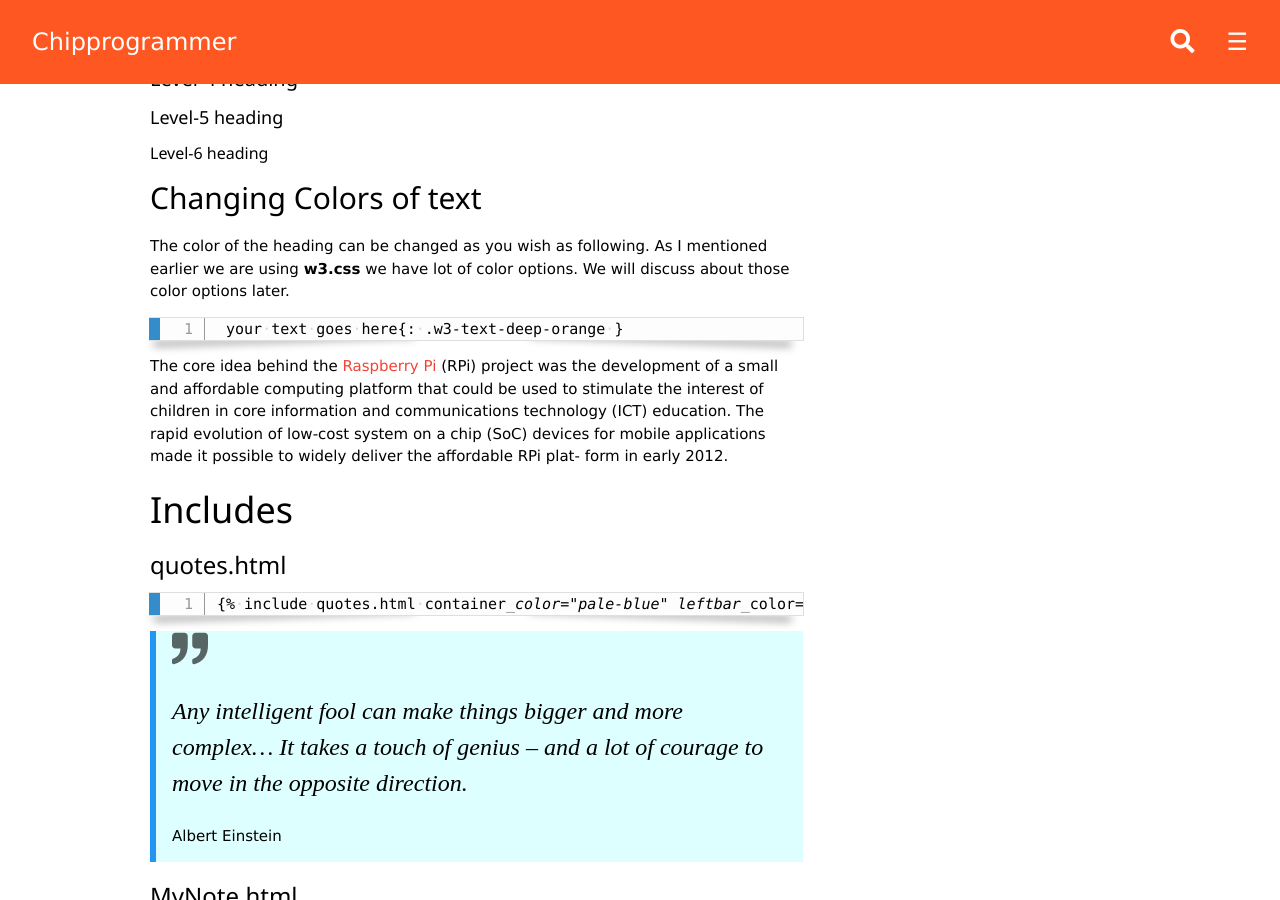
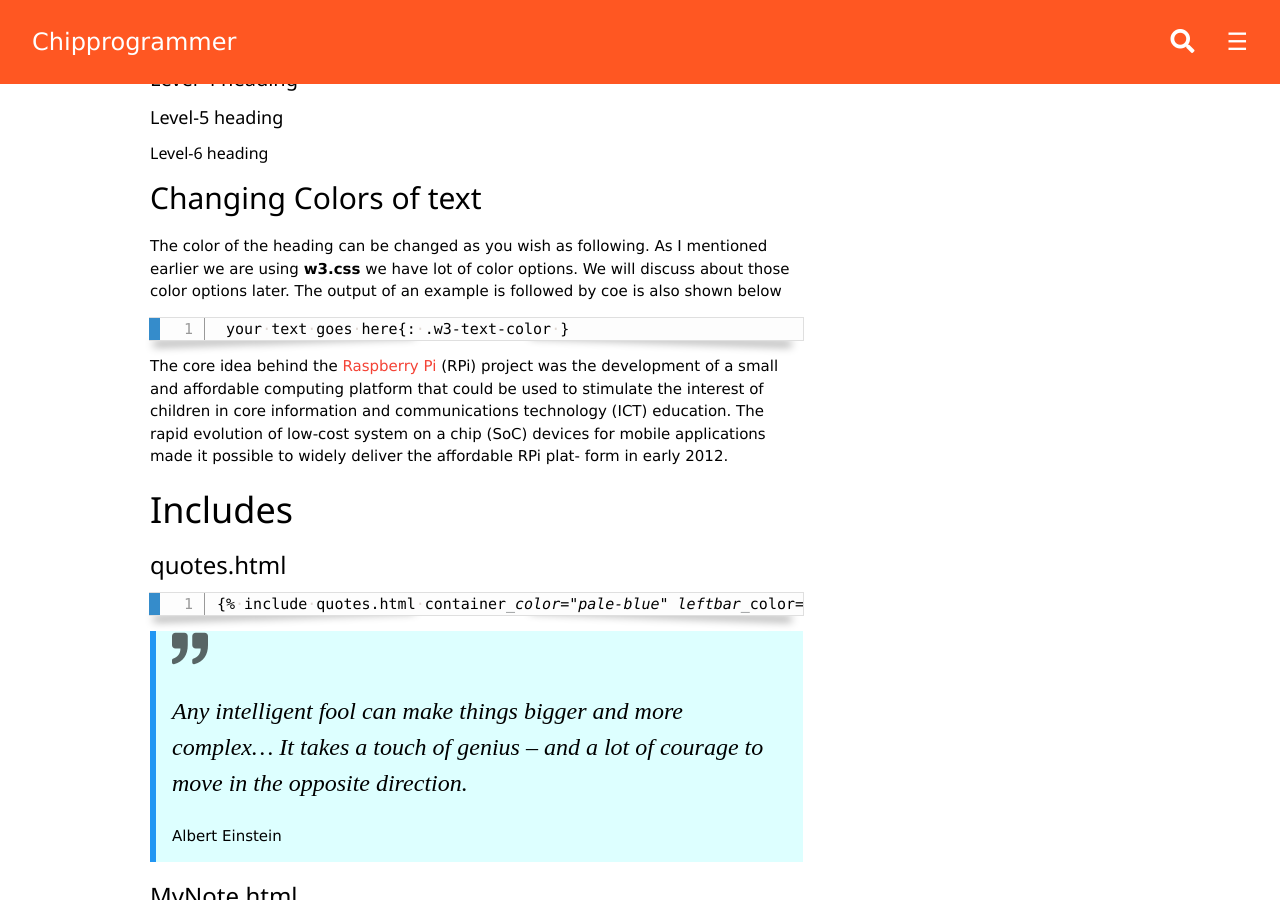
Before and after one commit to techiworld/techiworld.github.io, a Jekyll site: the page built from Documentation.md, in a window 1280 px wide and 900 px high, scrolled down 823 px. Built offline with Jekyll 4.4.1, drawn with Linux system fonts in a browser that asks for light colours; comment, search, counter and statistics services are not loaded.

Commit message:
Update Documentation.md

```diff
--- a/Documentation.md
+++ b/Documentation.md
@@ -32,11 +32,11 @@ following are the levels of headings:
 
 ## Changing Colors of text
 
-The color of the heading can be changed as you wish as following. As I mentioned earlier we are using **w3.css** we have lot of color options. We will discuss about those color options later.
+The color of the heading can be changed as you wish as following. As I mentioned earlier we are using **w3.css** we have lot of color options. We will discuss about those color options later. The output of an example is followed by coe is also shown below
 <pre class="line-numbers">
 <code class="language-markdown">
 {% raw %}
-<span> your text goes here</span>{: .w3-text-deep-orange }
+<span> your text goes here</span>{: .w3-text-color }
 {% endraw %}
 </code>
 </pre>
```
